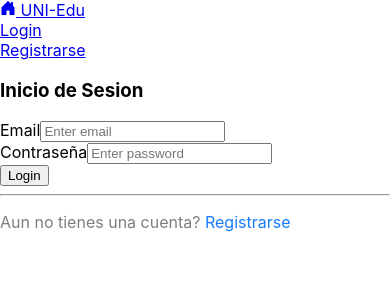
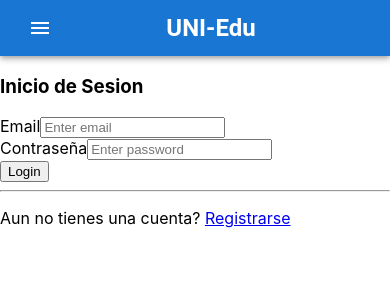
Before and after one commit to wensespl/proyecto-ihc, a React (Create React App) app: page /auth/login in a window 390 px wide. Shown: the top 300 px of the page. Built offline with nearby package versions, Linux system fonts and the light colour scheme.

Commit message:
update  appbar

```diff
--- a/src/components/appbar/Appbar.js
+++ b/src/components/appbar/Appbar.js
@@ -1,12 +1,25 @@
 import React from 'react'
 import { useDispatch, useSelector } from 'react-redux'
 import { Link } from 'react-router-dom'
-import { BsHouseDoorFill, BsPersonCircle, BsBellFill } from 'react-icons/bs'
+import AppBar from '@mui/material/AppBar'
+import Box from '@mui/material/Box'
+import Toolbar from '@mui/material/Toolbar'
+import Typography from '@mui/material/Typography'
+import Button from '@mui/material/Button'
+import IconButton from '@mui/material/IconButton'
+import Menu from '@mui/material/Menu'
+import MenuIcon from '@mui/icons-material/Menu'
+import Tooltip from '@mui/material/Tooltip'
+import MenuItem from '@mui/material/MenuItem'
+import Avatar from '@mui/material/Avatar'
 
 // import { startLogout } from '../../actions/auth'
 // import { openNotifications } from '../../actions/ui'
 
 // import './appbar.css'
+
+const pages = ['Login', 'Register']
+const settings = ['Profile', 'Logout']
 
 export const Appbar = () => {
   // const dispatch = useDispatch()
@@ -23,59 +36,166 @@
     // dispatch(openNotifications())
   }
 
+  const [anchorElNav, setAnchorElNav] = React.useState(null)
+  const [anchorElUser, setAnchorElUser] = React.useState(null)
+
+  const handleOpenNavMenu = (event) => {
+    setAnchorElNav(event.currentTarget)
+  }
+  const handleOpenUserMenu = (event) => {
+    setAnchorElUser(event.currentTarget)
+  }
+
+  const handleCloseNavMenu = () => {
+    setAnchorElNav(null)
+  }
+
+  const handleCloseUserMenu = () => {
+    setAnchorElUser(null)
+  }
+
   return (
-    <div className="container-fluid">
-      <div className="row bg-primary justify-content-center text-light py-3">
-        <div className="col-auto col-sm-6 text-last">
-          <Link to={!!uid ? '/' : '/home'} className="text-light link-home">
-            <BsHouseDoorFill />
-            <span> UNI-Edu</span>
-          </Link>
-        </div>
-        <div className="col-auto">
+    <Box sx={{ display: 'flex' }}>
+      <AppBar component="nav" position="static">
+        {/* <Container maxWidth="xl"> */}
+        <Toolbar>
+          <Typography
+            variant="h6"
+            noWrap
+            component="a"
+            href={!!uid ? '/' : '/home'}
+            sx={{
+              mr: 2,
+              display: { xs: 'none', md: 'flex' },
+              // fontFamily: 'monospace',
+              fontWeight: 700,
+              // letterSpacing: '.3rem',
+              color: 'inherit',
+              textDecoration: 'none'
+            }}
+          >
+            UNI-Edu
+          </Typography>
+
+          {!!uid ? null : (
+            <Box sx={{ flexGrow: 1, display: { xs: 'flex', md: 'none' } }}>
+              <IconButton
+                size="large"
+                aria-label="account of current user"
+                aria-controls="menu-appbar"
+                aria-haspopup="true"
+                onClick={handleOpenNavMenu}
+                color="inherit"
+              >
+                <MenuIcon />
+              </IconButton>
+              <Menu
+                id="menu-appbar"
+                anchorEl={anchorElNav}
+                anchorOrigin={{
+                  vertical: 'bottom',
+                  horizontal: 'left'
+                }}
+                keepMounted
+                transformOrigin={{
+                  vertical: 'top',
+                  horizontal: 'left'
+                }}
+                open={Boolean(anchorElNav)}
+                onClose={handleCloseNavMenu}
+                sx={{
+                  display: { xs: 'block', md: 'none' }
+                }}
+              >
+                {pages.map((page) => (
+                  <MenuItem key={page} onClick={handleCloseNavMenu}>
+                    <Button
+                      component={Link}
+                      to={`/auth/${page}`}
+                      // textAlign="center"
+                    >
+                      {page}
+                    </Button>
+                  </MenuItem>
+                ))}
+              </Menu>
+            </Box>
+          )}
+
+          <Typography
+            variant="h5"
+            noWrap
+            component="a"
+            href={!!uid ? '/' : '/home'}
+            sx={{
+              mr: 2,
+              display: { xs: 'flex', md: 'none' },
+              flexGrow: 1,
+              // fontFamily: 'monospace',
+              fontWeight: 700,
+              // letterSpacing: '.3rem',
+              color: 'inherit',
+              textDecoration: 'none'
+            }}
+          >
+            UNI-Edu
+          </Typography>
+
+          {!!uid ? null : (
+            <>
+              <Box sx={{ flexGrow: 1, display: { xs: 'none', md: 'flex' } }} />
+              <Box sx={{ flexGrow: 0, display: { xs: 'none', md: 'flex' } }}>
+                {pages.map((page) => (
+                  <Button
+                    key={page}
+                    component={Link}
+                    to={`/auth/${page}`}
+                    sx={{ my: 2, color: 'white', display: 'block' }}
+                  >
+                    {page}
+                  </Button>
+                ))}
+              </Box>
+            </>
+          )}
+
           {!!uid ? (
-            <Link to="/profile" className="text-light link-home">
-              <BsPersonCircle />
-              <span> {nombres[0]}</span>
-            </Link>
-          ) : (
-            <Link to="/auth/login" className="text-light link-home">
-              Login
-            </Link>
-          )}
-        </div>
-        <div className="col-auto">
-          {!!uid ? (
-            <button
-              className="btn text-light link-home ms-2 p-0 position-relative"
-              onClick={handleShowNotifications}
-            >
-              <BsBellFill />
-              {/* <span
-                className={`position-absolute top-0 end-0 badge rounded rounded-circle bg-danger p-1 ${
-                  notifications.length === 0 ? 'visually-hidden' : ''
-                }`}
-              >
-                <span className="visually-hidden">+1</span>
-              </span> */}
-            </button>
-          ) : (
-            <Link to="/auth/register" className="text-light link-home">
-              Registrarse
-            </Link>
-          )}
-        </div>
-        {!!uid ? (
-          <div className="col-auto">
-            <button
-              className="btn text-light link-home ms-2 p-0"
-              onClick={handleLogout}
-            >
-              Salir
-            </button>
-          </div>
-        ) : null}
-      </div>
-    </div>
+            <>
+              <Box sx={{ flexGrow: 1, display: { xs: 'none', md: 'flex' } }} />
+              <Box sx={{ flexGrow: 0 }}>
+                <Tooltip title="Open settings">
+                  <IconButton onClick={handleOpenUserMenu} sx={{ p: 0 }}>
+                    <Avatar alt="User Name" src="/static/images/avatar/2.jpg" />
+                  </IconButton>
+                </Tooltip>
+                <Menu
+                  sx={{ mt: '45px' }}
+                  id="menu-appbar"
+                  anchorEl={anchorElUser}
+                  anchorOrigin={{
+                    vertical: 'top',
+                    horizontal: 'right'
+                  }}
+                  keepMounted
+                  transformOrigin={{
+                    vertical: 'top',
+                    horizontal: 'right'
+                  }}
+                  open={Boolean(anchorElUser)}
+                  onClose={handleCloseUserMenu}
+                >
+                  {settings.map((setting) => (
+                    <MenuItem key={setting} onClick={handleCloseUserMenu}>
+                      <Button>{setting}</Button>
+                    </MenuItem>
+                  ))}
+                </Menu>
+              </Box>
+            </>
+          ) : null}
+        </Toolbar>
+        {/* </Container> */}
+      </AppBar>
+    </Box>
   )
 }
--- a/src/components/auth/LoginScreen.js
+++ b/src/components/auth/LoginScreen.js
@@ -6,7 +6,7 @@
 // import { startLogin } from '../../actions/auth'
 import { useForm } from '../../hooks/useForm'
 
-import './form.css'
+// import './form.css'
 
 export const LoginScreen = () => {
   // const dispatch = useDispatch()
--- a/src/components/auth/RegisterScreen.js
+++ b/src/components/auth/RegisterScreen.js
@@ -8,7 +8,7 @@
 import { useForm } from '../../hooks/useForm'
 // import { startRegister } from '../../actions/auth'
 
-import './form.css'
+// import './form.css'
 
 import 'moment/locale/es'
 
```
